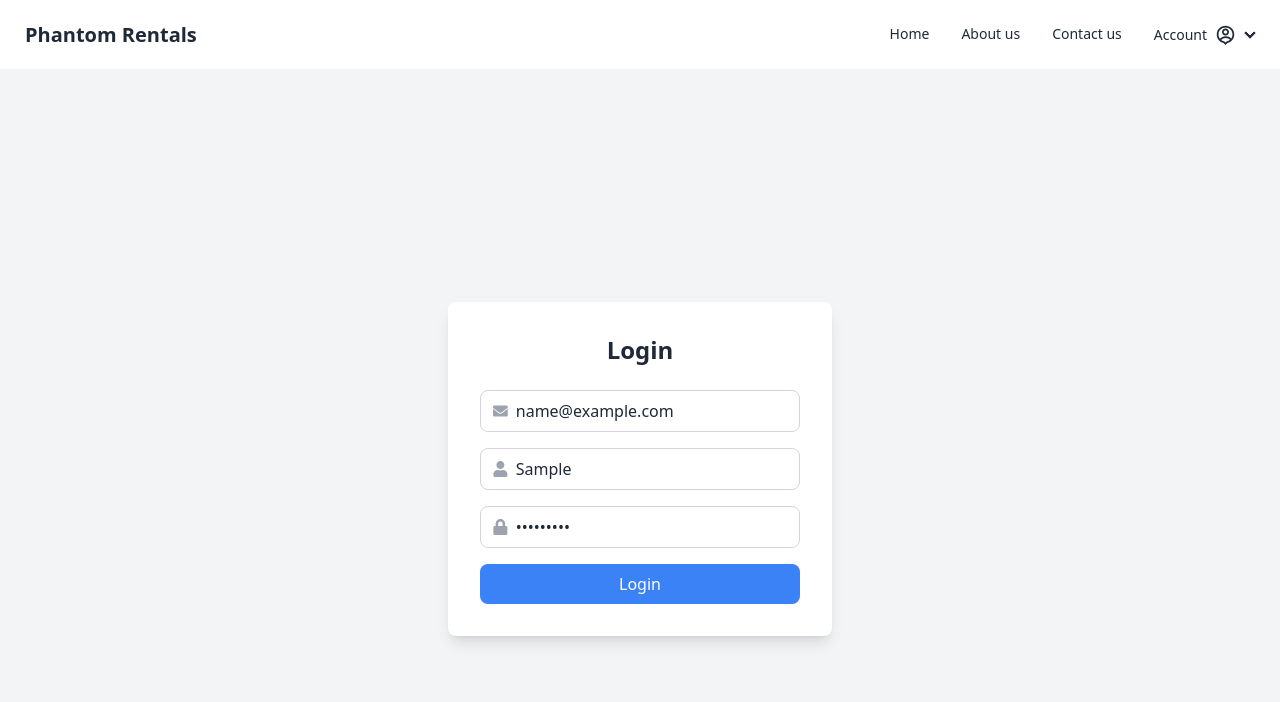
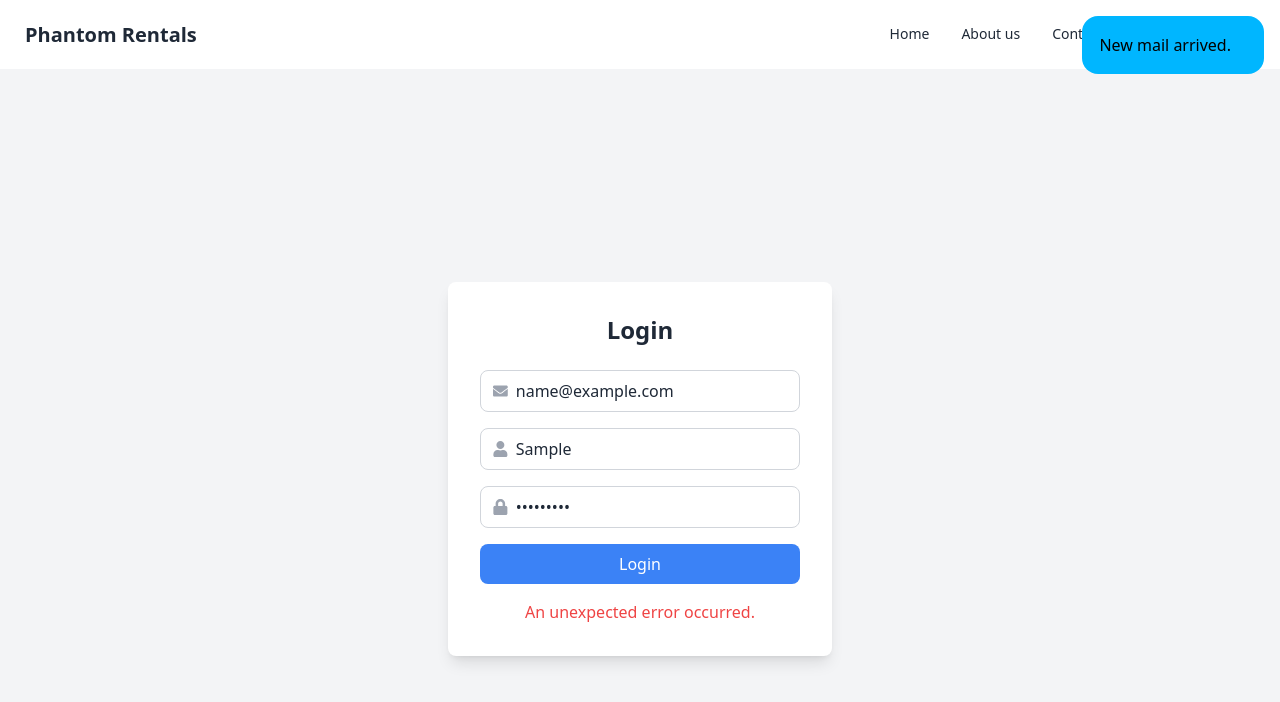
Before and after one commit to Pe-te-r/react-python-flask-project, a React (Vite) app: page /login in a window 1280 px wide. Both pictures are taken after typing "name@example.com", "Sample", "Sample123" into the empty fields and a click on the button "Login". Shown: the top 702 px of the page. Built offline with nearby package versions, Linux system fonts and the light colour scheme; no server answers.

Commit message:
better login

```diff
--- a/package.json
+++ b/package.json
@@ -10,14 +10,16 @@
     "preview": "vite preview"
   },
   "dependencies": {
+    "@reduxjs/toolkit": "^2.2.7",
     "react": "^18.3.1",
     "react-dom": "^18.3.1",
     "react-icons": "^5.3.0",
+    "react-redux": "^9.1.2",
     "react-router-dom": "^6.26.2"
   },
   "devDependencies": {
     "@eslint/js": "^9.9.0",
-    "@types/react": "^18.3.3",
+    "@types/react": "^18.3.7",
     "@types/react-dom": "^18.3.0",
     "@vitejs/plugin-react-swc": "^3.5.0",
     "autoprefixer": "^10.4.20",
--- /dev/null
+++ b/src/api/auth.ts
@@ -0,0 +1,21 @@
+import { createApi, fetchBaseQuery } from "@reduxjs/toolkit/query/react";
+import { LoginRequest, LoginResponse } from "../types/types";
+import { url } from "../url";
+
+
+
+export const api = createApi({
+  reducerPath: "api",
+  baseQuery: fetchBaseQuery({ baseUrl: url }),
+  endpoints: (builder) => ({
+    login: builder.mutation<LoginResponse, LoginRequest>({
+      query: (credentials) => ({
+        url: "users/login",
+        method: "POST",
+        body: credentials,
+      }),
+    }),
+  }),
+});
+
+export const { useLoginMutation } = api;
--- a/src/main.tsx
+++ b/src/main.tsx
@@ -2,9 +2,13 @@ import { StrictMode } from 'react'
 import { createRoot } from 'react-dom/client'
 import App from './App.tsx'
 import './index.css'
+import { Provider } from 'react-redux'
+import {store} from './store/store.ts'
 
 createRoot(document.getElementById('root')!).render(
   <StrictMode>
-    <App />
+    <Provider store={store}>
+      <App />
+    </Provider>
   </StrictMode>,
 )
--- a/src/pages/Login.tsx
+++ b/src/pages/Login.tsx
@@ -1,39 +1,176 @@
-import { useState } from 'react';
+// import { useEffect, useState } from 'react';
+// import { FaEnvelope, FaUser, FaLock } from 'react-icons/fa';
+// import { useLoginMutation } from '../api/auth';
+
+// const Login = () => {
+//   // const[sendData,{isSuccess}] = useLoginMutation()
+//   const [login, { isSuccess,data,isError ,status,error}] = useLoginMutation();
+
+//     const [formData, setFormData] = useState({
+//         email: '',
+//         username: '',
+//         password: ''
+//       });
+
+//     const handleChange=(e: any)=>{
+//         const { name, value } = e.target;
+//         setFormData((prevData) => ({
+//           ...prevData,
+//           [name]: value
+//         }));
+//     }
+
+//     const handleSubmit = async(event: any) => {
+//         event.preventDefault();
+
+//         if(formData.email == '' || formData.password == '' ||formData.username == '' ){
+//             return false;
+//         }
+
+//         try {
+//            await login({email:formData.email,password:formData.password}).unwrap()
+//           // console.log(response)
+
+//         } catch (error: any) {
+//           if(error?.status === 401){
+//             console.log('Invalid credentials');
+//           }
+//         // console.log('Error:', error);
+
+//         }
+
+//         // Log the form data to the console
+//         // console.log('Email:', formData.email);
+//         // console.log('Username:', formData.username);
+//         // console.log('Password:', formData.password);
+//       };
+
+//       useEffect(()=>{
+//         if(isSuccess && data){
+//           console.log()
+
+//             console.log('here i');
+
+//             console.log('Login Successful');
+//         }
+//         if(isError && data){
+//           // console.log('Error:', data);
+//           // console.log('Login Failed');
+//           // Handle the error here
+//         }
+//       },[isSuccess,isError])
+//   return (
+//     <div className="flex items-center justify-center min-h-screen  bg-gray-100">
+//       <div className="bg-white p-8 rounded-lg shadow-lg max-w-sm w-full">
+//         <h2 className="text-2xl font-bold mb-6 text-gray-800 text-center">Login</h2>
+//         <form className="space-y-4">
+//           <div className="flex items-center border border-gray-300 rounded-lg px-3 py-2 focus-within:border-blue-500">
+//             <FaEnvelope className="text-gray-400 mr-2" />
+//             <input
+//               type="email"
+//               name='email'
+//               placeholder="Email"
+//               className="w-full border-none outline-none"
+//               value={formData.email}
+//               onChange={handleChange}
+//               required
+//             />
+//           </div>
+//           <div className="flex items-center border border-gray-300 rounded-lg px-3 py-2 focus-within:border-blue-500">
+//             <FaUser className="text-gray-400 mr-2" />
+//             <input
+//               type="text"
+//               placeholder="Username"
+//               className="w-full border-none outline-none"
+//               name='username'
+//               value={formData.username}
+//               onChange={handleChange}
+//               required
+//             />
+//           </div>
+//           <div className="flex items-center border border-gray-300 rounded-lg px-3 py-2 focus-within:border-blue-500">
+//             <FaLock className="text-gray-400 mr-2" />
+//             <input
+//               type="password"
+//               placeholder="Password"
+//               className="w-full border-none outline-none"
+//               name='password'
+//               value={formData.password}
+//               onChange={handleChange}
+//               required
+//             />
+//           </div>
+//           <button
+//             type="submit"
+//             onClick={handleSubmit}
+//             className="w-full bg-blue-500 text-white py-2 rounded-lg hover:bg-blue-600 transition duration-300"
+//           >
+//             Login
+//           </button>
+//         </form>
+//       </div>
+//     </div>
+//   );
+// };
+
+// export default Login;
+
+
+import { useEffect, useState } from 'react';
 import { FaEnvelope, FaUser, FaLock } from 'react-icons/fa';
+import { useLoginMutation } from '../api/auth';
 
 const Login = () => {
+  const [login, { isSuccess, data, isLoading, isError, error }] = useLoginMutation();
   const [formData, setFormData] = useState({
     email: '',
     username: '',
     password: ''
   });
+  const [message, setMessage] = useState('');
 
-    const handleChange=(e: any)=>{
+  const handleChange = (e: React.ChangeEvent<HTMLInputElement>) => {
     const { name, value } = e.target;
     setFormData((prevData) => ({
       ...prevData,
       [name]: value
     }));
+  };
+
+  const handleSubmit = async (event: React.FormEvent) => {
+    event.preventDefault();
+
+    if (formData.email === '' || formData.password === '' || formData.username === '') {
+      setMessage('All fields are required.');
+      return;
     }
 
-    const handleSubmit = (event: any) => {
-        event.preventDefault();
+    try {
+      const response =await login({
+        email: formData.email,
+        password: formData.password
+      }).unwrap();
 
-        if(formData.email == '' || formData.password == '' ||formData.username == '' ){
-            return false;
+      console.log('Login Successful:', response);
+      setMessage('Login successful!');
+    } catch (error: any) {
+      // Error handling based on status code
+      if (error?.status === 401) {
+        setMessage('Unauthorized: Incorrect email or password.');
+      } else if (error?.status === 404) {
+        setMessage('Not Found: The resource could not be found.');
+      } else {
+        setMessage('An unexpected error occurred.');
       }
-
-        // Log the form data to the console
-        console.log('Email:', formData.email);
-        console.log('Username:', formData.username);
-        console.log('Password:', formData.password);
+    }
   };
 
+
   return (
-    <div className="flex items-center justify-center min-h-screen  bg-gray-100">
-      <div className="bg-white p-8 rounded-lg shadow-lg max-w-sm w-full">
+    <div className="flex items-center justify-center min-h-screen bg-gray-100">
+      <div className="bg-white p-8 rounded-lg shadow-lg max-w-sm w-full flex justify-center flex-col">
         <h2 className="text-2xl font-bold mb-6 text-gray-800 text-center">Login</h2>
-        <form className="space-y-4">
+        <form className="space-y-4" onSubmit={handleSubmit}>
           <div className="flex items-center border border-gray-300 rounded-lg px-3 py-2 focus-within:border-blue-500">
             <FaEnvelope className="text-gray-400 mr-2" />
             <input
@@ -50,9 +187,9 @@ const Login = () => {
             <FaUser className="text-gray-400 mr-2" />
             <input
               type="text"
+              name='username'
               placeholder="Username"
               className="w-full border-none outline-none"
-              name='username'
               value={formData.username}
               onChange={handleChange}
               required
@@ -62,9 +199,9 @@ const Login = () => {
             <FaLock className="text-gray-400 mr-2" />
             <input
               type="password"
+              name='password'
               placeholder="Password"
               className="w-full border-none outline-none"
-              name='password'
               value={formData.password}
               onChange={handleChange}
               required
@@ -72,12 +209,23 @@ const Login = () => {
           </div>
           <button
             type="submit"
-            onClick={handleSubmit}
             className="w-full bg-blue-500 text-white py-2 rounded-lg hover:bg-blue-600 transition duration-300"
           >
             Login
           </button>
+      {isLoading &&
+   <div className='w-full h-20  flex justify-center items-center'>
+   <span className="loading loading-spinner loading-sm"></span>
+ </div>
+
+      }
+          {message && <p className="mt-4 text-center text-red-500">{message}</p>}
         </form>
+        <div className="toast toast-top toast-end">
+  <div className="alert alert-info">
+    <span>New mail arrived.</span>
+  </div>
+  </div>
       </div>
     </div>
   );
--- /dev/null
+++ b/src/store/store.ts
@@ -0,0 +1,18 @@
+import { configureStore } from "@reduxjs/toolkit";
+import { setupListeners } from "@reduxjs/toolkit/query";
+import { api }  from "../api/auth"
+
+export const store = configureStore({
+  reducer: {
+    // Add the api reducer
+    [api.reducerPath]: api.reducer,
+  },
+  // Adding the api middleware enables caching, invalidation, polling, and other features of RTK Query
+  middleware: (getDefaultMiddleware) =>
+    getDefaultMiddleware().concat(api.middleware),
+});
+
+setupListeners(store.dispatch);
+
+export type RootState = ReturnType<typeof store.getState>;
+export type AppDispatch = typeof store.dispatch;
--- /dev/null
+++ b/src/types/types.ts
@@ -0,0 +1,9 @@
+export interface LoginRequest {
+    email: string;
+    password: string;
+}
+
+export interface LoginResponse {
+    error?: any
+    token: string;
+  }
--- /dev/null
+++ b/src/url.ts
@@ -0,0 +1 @@
+export const url = "http://127.0.0.1:5000/"
```
Also changed, not shown: 1 other file (tests, documents, lock files or other folders). Lines whose indentation alone changed are shown as unchanged.
